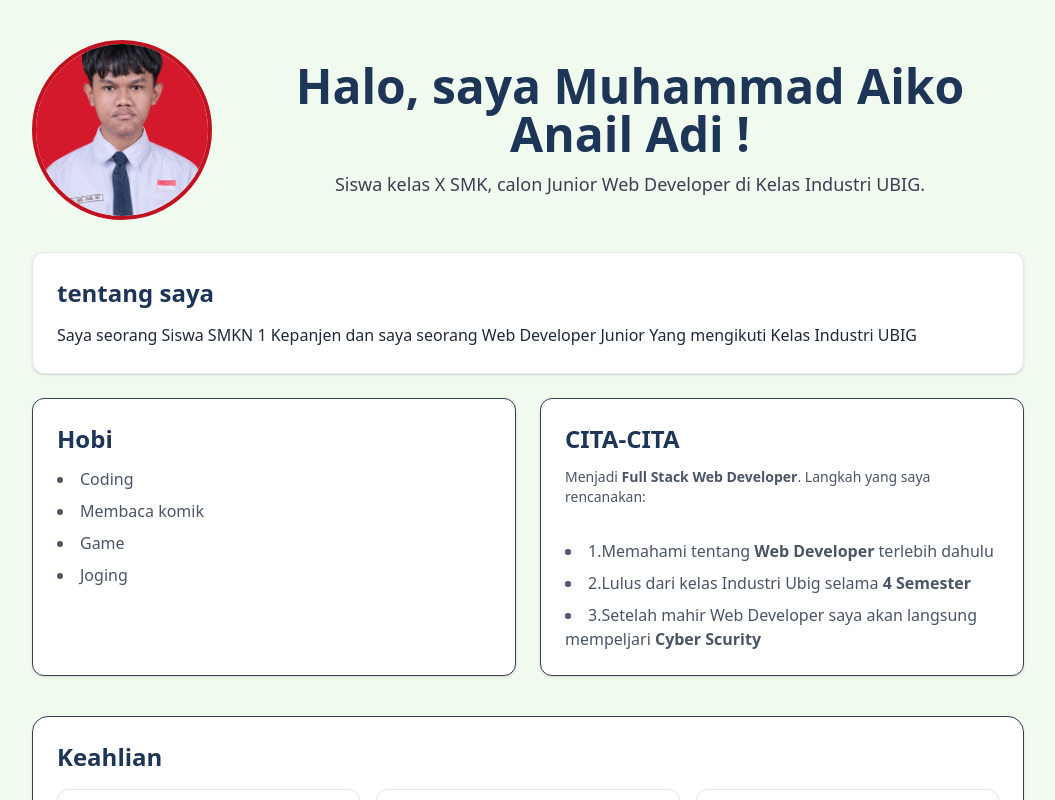
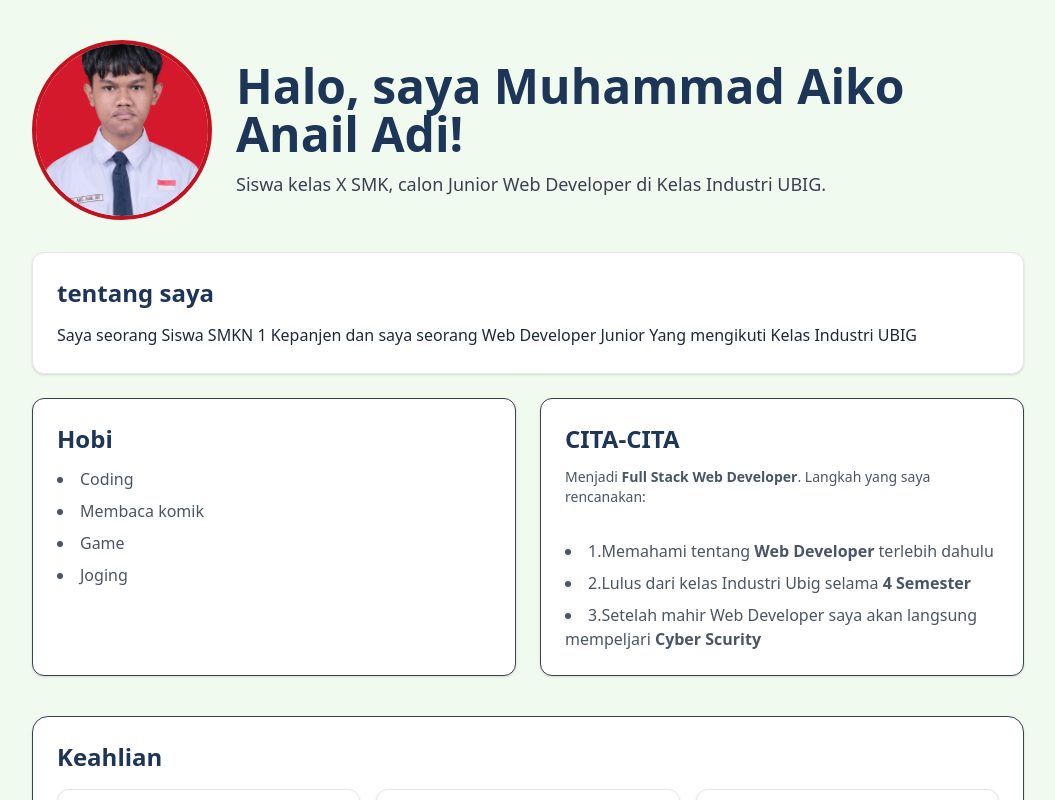
Before and after one commit to aikorplkanesa-creator/Next.JS, a Next.js app: page / in a window 1280 px wide. Shown: the top 800 px of the page, without its empty margins (112-1167 px from the left). Built offline with nearby package versions, Linux system fonts and the light colour scheme.

Commit message:
pindahkan isi beranda portofolio ke next.js

```diff
--- a/src/components/Hero.jsx
+++ b/src/components/Hero.jsx
@@ -1,18 +1,22 @@
 import Image from "next/image";
-export default function hero ({nama, tagline}) {
+
+export default function Hero({ nama, tagline }) {
   return (
-    <section className="flex flex-col items-center gap-6 text-center md: flex-row md: flex-left">
+    <section className="flex flex-col items-center gap-6 text-center md:flex-row md:text-left">
       <Image
         src="/foto-profil.png"
         alt={`Foto profil ${nama}`}
         width={180}
         height={180}
-        loading="eager"
-        className="rounded-full border-4 border-aksen aspect-square object-cover"
+        priority
+        className="aspect-square shrink-0 rounded-full border-4 border-aksen object-cover"
       />
 
-        <div>
-            <h1 className="text-3xl font-bold text-utama md:text-5xl">Halo, saya {nama} !</h1>
+      <div className="min-w-0">
+        <h1 className="text-3xl font-bold text-utama md:text-5xl">
+          Halo, saya {nama}!
+        </h1>
+
         <p className="mt-3 text-lg text-gray-700">{tagline}</p>
       </div>
     </section>
```
Lines whose indentation alone changed are shown as unchanged.
